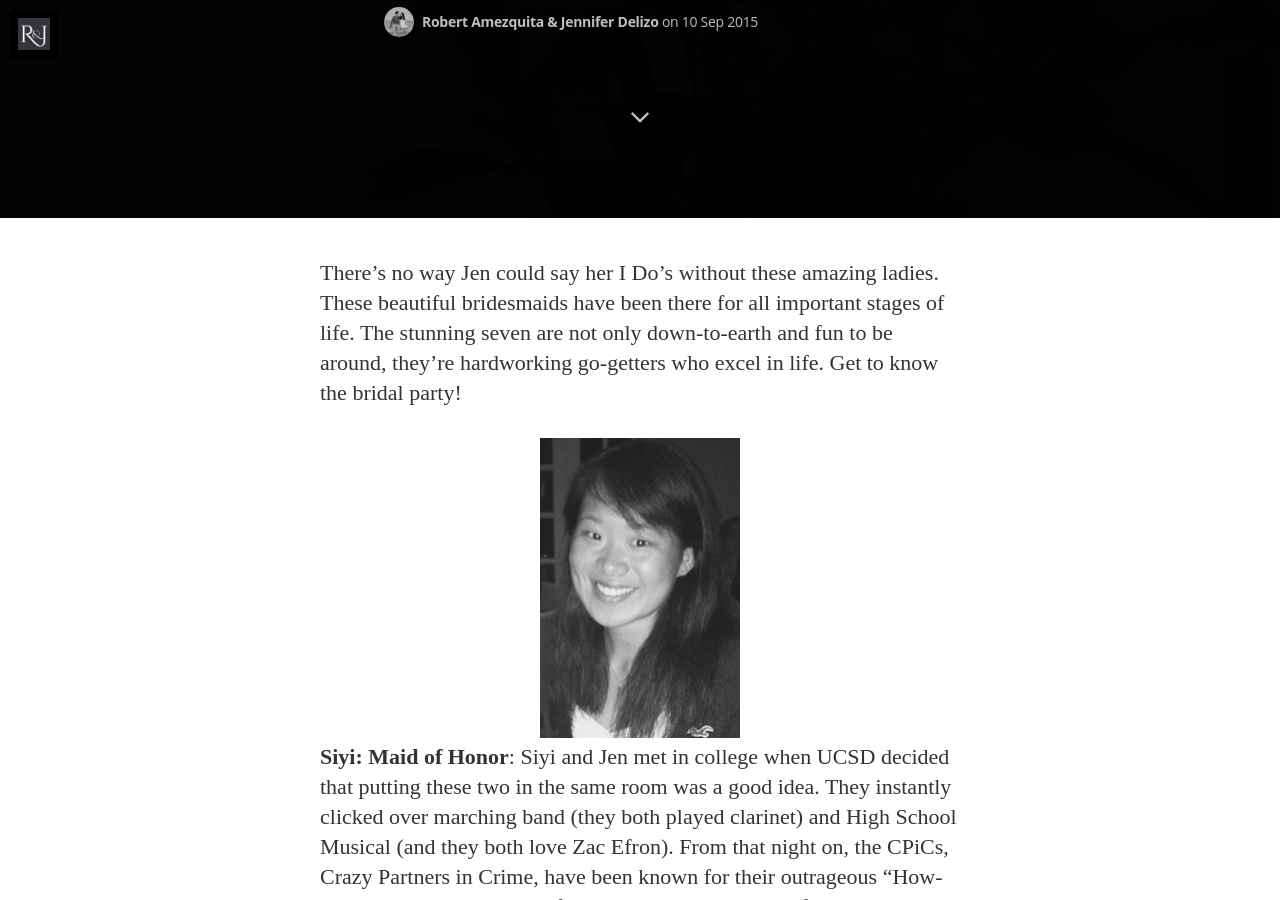
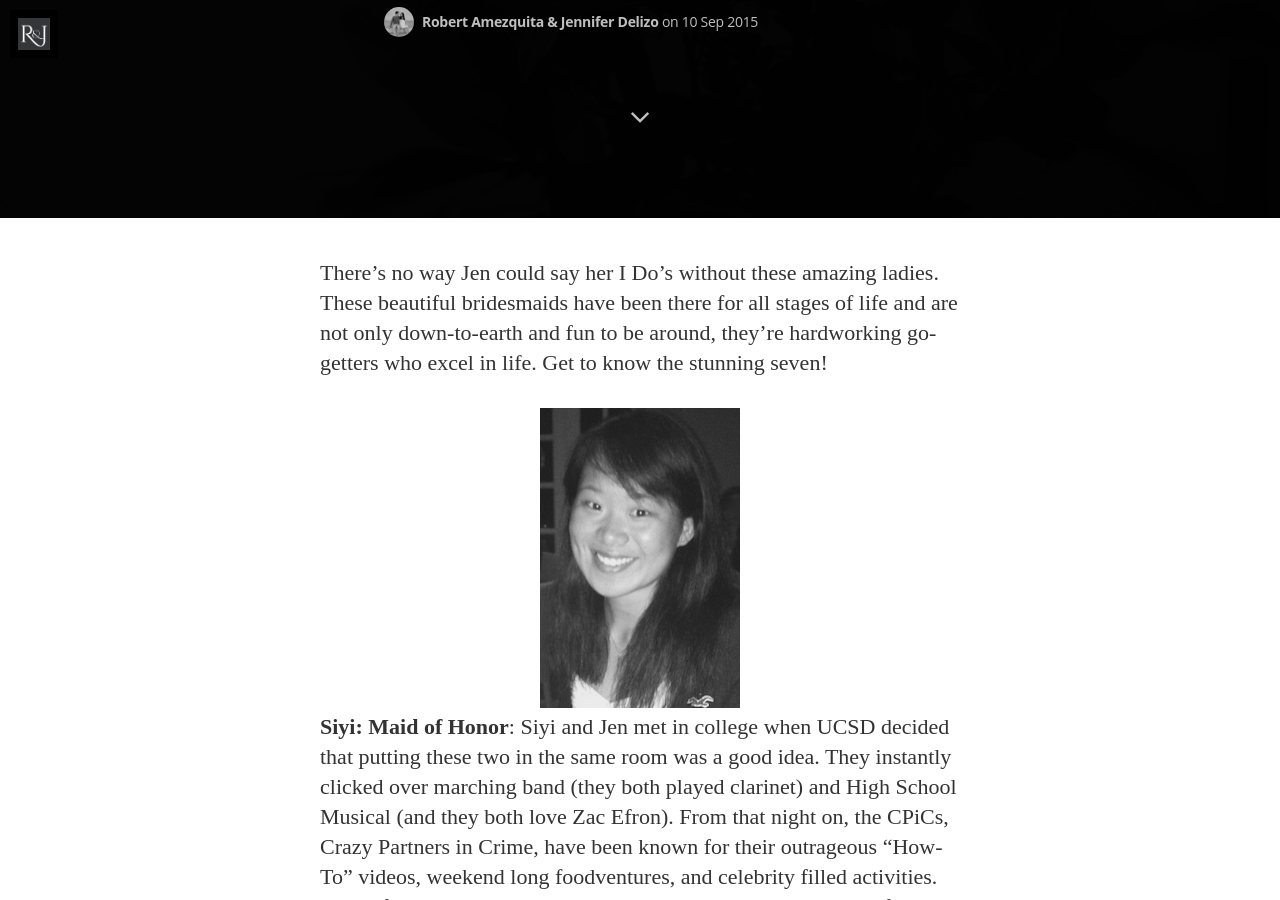
Before and after one commit to robertandjensayido/robertandjensayido.github.io, a Jekyll site: the page built from _posts/2016-09-10-meetthebridesmaids.md, in a window 1280 px wide and 900 px high, scrolled down 682 px. Built offline with Jekyll 4.4.1, drawn with Linux system fonts in a browser that asks for light colours; nearby versions of some CDN libraries; some web fonts are replaced.

Commit message:
Update 2016-09-10-meetthebridesmaids.md

```diff
--- a/_posts/2016-09-10-meetthebridesmaids.md
+++ b/_posts/2016-09-10-meetthebridesmaids.md
@@ -7,7 +7,7 @@ date:   2015-09-10 14:34:25
 image: /assets/images/bmaids_background.jpg
 ---
 
-There's no way Jen could say her I Do's without these amazing ladies. These beautiful bridesmaids have been there for all important stages of life. The stunning seven are not only down-to-earth and fun to be around, they're hardworking go-getters who excel in life. Get to know the bridal party!
+There's no way Jen could say her I Do's without these amazing ladies. These beautiful bridesmaids have been there for all stages of life and are not only down-to-earth and fun to be around, they're hardworking go-getters who excel in life. Get to know the stunning seven!
 
 <center><img src="/assets/page_images/bridesmaids/Siyi.jpg"></center>
 
```
